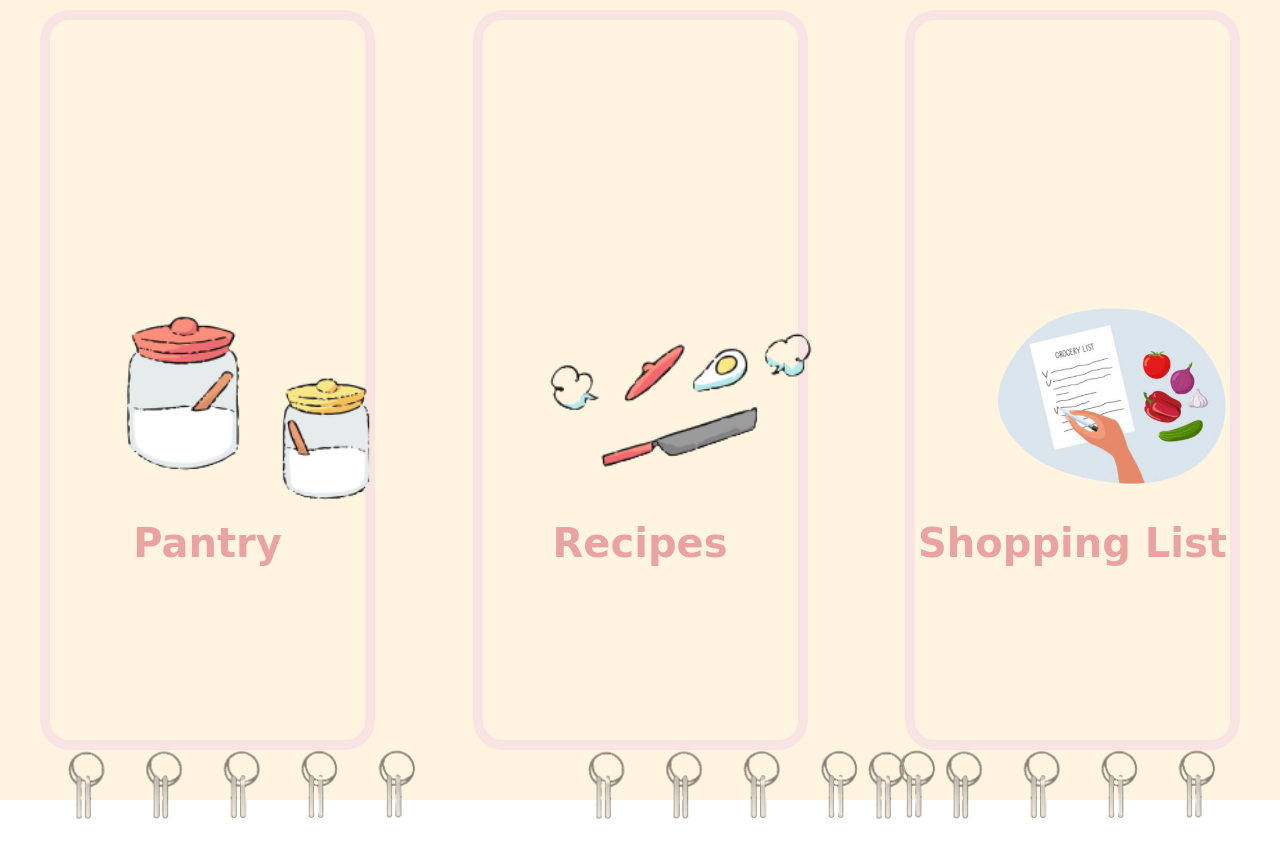
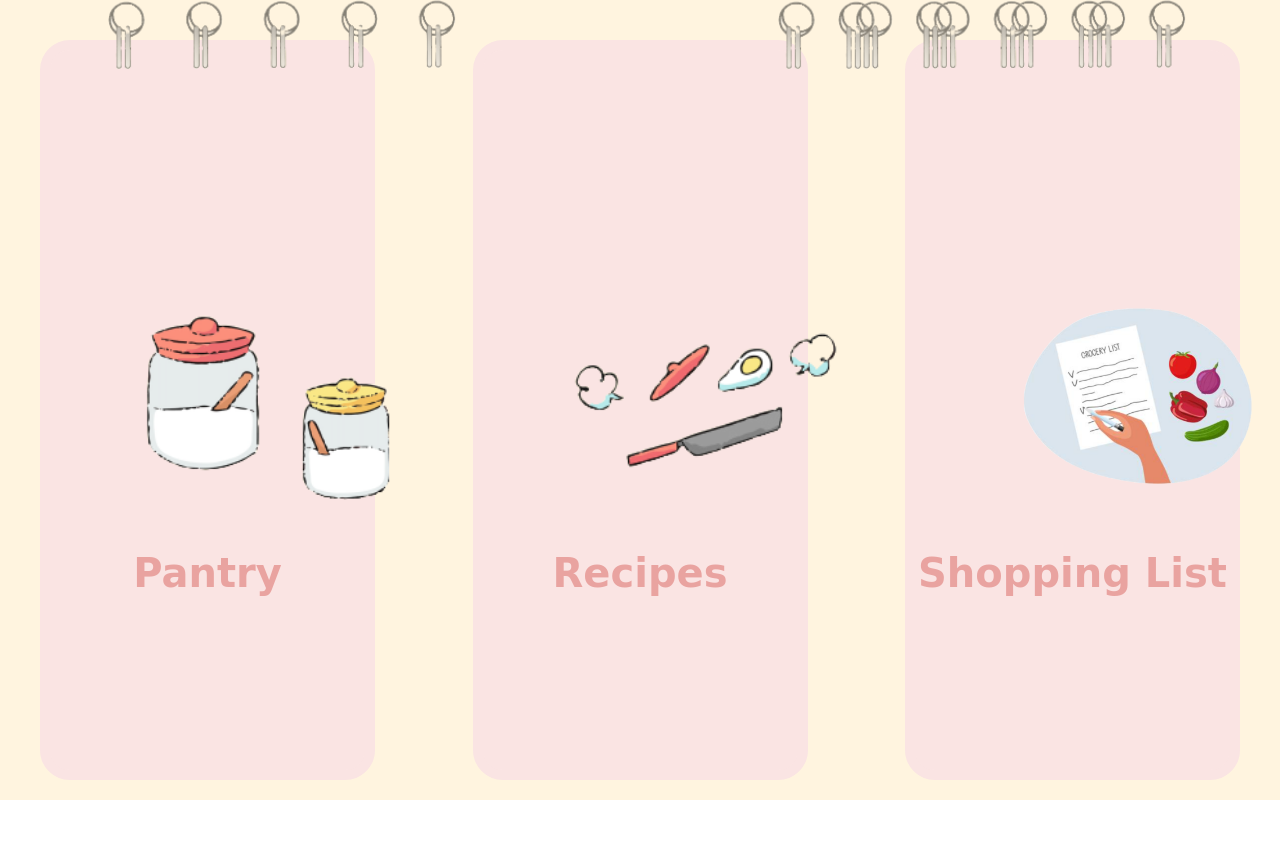
Before and after one commit to Alan0893/Recipe, a React (Create React App) app in the folder frontend/: page / in a window 1280 px wide. Built offline with nearby package versions, Linux system fonts and the light colour scheme; no server answers.

Commit message:
edited MainPage

```diff
--- a/frontend/src/App.js
+++ b/frontend/src/App.js
@@ -4,6 +4,7 @@ import { useAuth } from './api/index';
 import LoginScreen from "./pages/LoginScreen";
 import axios from 'axios';
 import MainPage from './pages/MainPage';
+
 const App = () => {
   // State to store the user
   const [user, setUser] = useAuth();
@@ -28,7 +29,7 @@ const App = () => {
   return (
     user ?
       <div>Welcome, {user.displayName}</div>
-      : <MainPage />
+      : <MainPage/>
   )
 }
 
--- a/frontend/src/pages/MainPage.js
+++ b/frontend/src/pages/MainPage.js
@@ -19,9 +19,16 @@ const Box1 = styled.div`
     text-align: center;
     border-style: solid;
     margin-left: 30px;
+    background-color: #fae4e3;
+    color: #E9A3A0;
+
+
 
     &:hover {
-        background-color: #fae4e3;
+        background-color: #f9cfcc;
+        border-color: #f9cfcc;
+        color: white;
+        cursor: pointer;
     }
 
 `;
@@ -35,9 +42,15 @@ const Box2 = styled.div`
     border-radius: 30px;
     text-align: center;
     border-style: solid;
+    background-color: #fae4e3;
+    color: #E9A3A0;
+
 
     &:hover {
-        background-color: #fae4e3;
+        background-color: #f9cfcc;
+        border-color: #f9cfcc;
+        color: white;
+        cursor: pointer;
     }
 `;
 
@@ -52,10 +65,15 @@ const Box3 = styled.div`
     text-align: center;
     border-style: solid;
     margin-right: 30px;
+    background-color: #fae4e3;
+    color: #E9A3A0;
 
 
     &:hover {
-        background-color: #fae4e3;
+        background-color: #f9cfcc;
+        border-color: #f9cfcc;
+        color: white;
+        cursor: pointer;
     }
 `;
 
@@ -67,14 +85,16 @@ const BoxContainer = styled.div`
     width: 100%;
     item-align: center;
     justify-content: space-between;
+    padding-top: 30px;
 
 `;
 const Title = styled.h2`
     font-family: Geneva;
-    color: #E9A3A0;
     font-size: 250%;
     font-family: 'Comic Sans MS', cursive;
     margin-top: 500px;
+
+
 `;
 const Image1 = styled.img`
     width: 300px;
@@ -82,7 +102,7 @@ const Image1 = styled.img`
     position: absolute;
     z-index: 0;
     top: 300px;
-    left: 100px;
+    left: 120px;
 
 `;
 
@@ -92,7 +112,7 @@ const Image2 = styled.img`
     position: absolute;
     z-index: 0;
     top: 300px;
-    left: 41%;
+    left: 43%;
 
 `;
 
@@ -102,15 +122,15 @@ const Image3 = styled.img`
     position: absolute;
     z-index: 0;
     top: 300px;
-    left: 75%;
+    left: 77%;
 `;
 
 const BinderHole1 = styled.img`
     width: 500px;
     z-index: 0;
     position: absolute;
-    top: 715px;
-    left: -10px;
+    top: -35px;
+    left: 30px;
 
 `;
 
@@ -118,8 +138,9 @@ const BinderHole2 = styled.img`
     width: 500px;
     z-index: 0;
     position: absolute;
-    top: 715px;
-    left: 510px;
+    top: -35px;
+    left: 700px;
+
 
 `;
 
@@ -127,8 +148,8 @@ const BinderHole3 = styled.img`
     width: 500px;
     z-index: 0;
     position: absolute;
-    top: 715px;
-    right: -10px;
+    right: 20px;
+    top: -35px;
 
 `;
 
```
Also changed, not shown: 1 other file (tests, documents, lock files or other folders).
